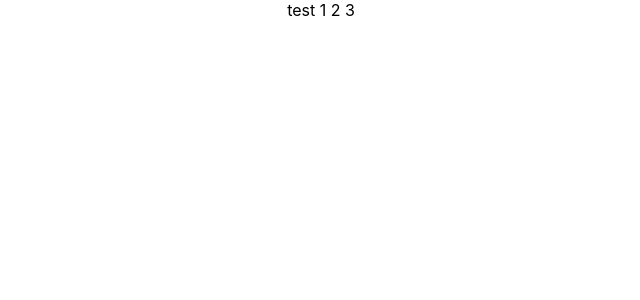
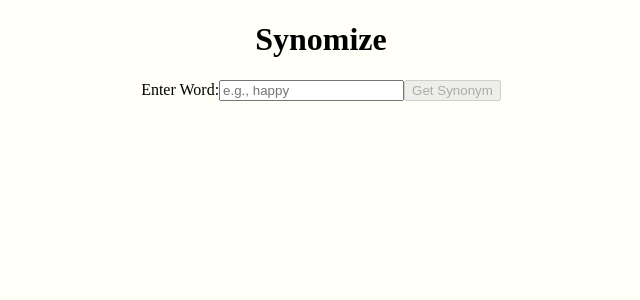
Before and after one commit to zaneahmed1/synomize, a React (Create React App) app: page / in a window 1280 px wide. Shown: the top 300 px of the page, without its empty margins (319-959 px from the left). Built offline with nearby package versions, Linux system fonts and the light colour scheme.

Commit message:
add input and basic structure

```diff
--- a/package.json
+++ b/package.json
@@ -6,6 +6,7 @@
     "@testing-library/jest-dom": "^5.17.0",
     "@testing-library/react": "^13.4.0",
     "@testing-library/user-event": "^13.5.0",
+    "axios": "^1.7.9",
     "react": "^18.3.1",
     "react-dom": "^18.3.1",
     "react-scripts": "5.0.1",
--- a/src/App.css
+++ b/src/App.css
@@ -1,38 +1,8 @@
-.App {
+
+body {
+  font-family: "Arial Rounded MT Bold", cursive;
+  background-color: #fffff7;
+  margin: 0;
+  padding: 0;
   text-align: center;
 }
-
-.App-logo {
-  height: 40vmin;
-  pointer-events: none;
-}
-
-@media (prefers-reduced-motion: no-preference) {
-  .App-logo {
-    animation: App-logo-spin infinite 20s linear;
-  }
-}
-
-.App-header {
-  background-color: #282c34;
-  min-height: 100vh;
-  display: flex;
-  flex-direction: column;
-  align-items: center;
-  justify-content: center;
-  font-size: calc(10px + 2vmin);
-  color: white;
-}
-
-.App-link {
-  color: #61dafb;
-}
-
-@keyframes App-logo-spin {
-  from {
-    transform: rotate(0deg);
-  }
-  to {
-    transform: rotate(360deg);
-  }
-}
--- a/src/App.js
+++ b/src/App.js
@@ -1,9 +1,30 @@
-import './App.css';
+import React, { useState } from "react";
+import "./App.css";
 
 function App() {
+  const [word, setWord] = useState("");
+
   return (
-    <div className="App">
-      test 1 2 3
+    <div className="App" >
+      <header>
+        <h1>Synomize</h1>
+      </header>
+      <main>
+        <div className="synonym-fetcher">
+          <label htmlFor="word-input">Enter Word:</label>
+          <input
+            id="word-input"
+            type="text"
+            placeholder="e.g., happy"
+            value={word}
+            onChange={(e) => setWord(e.target.value)}
+            aria-label="Input word to find synonyms"
+          />
+          <button disabled={!word.trim()}>
+            {"Get Synonym"}
+          </button>
+        </div>
+      </main>
     </div>
   );
 }
```
Also changed, not shown: 1 other file (tests, documents, lock files or other folders).
